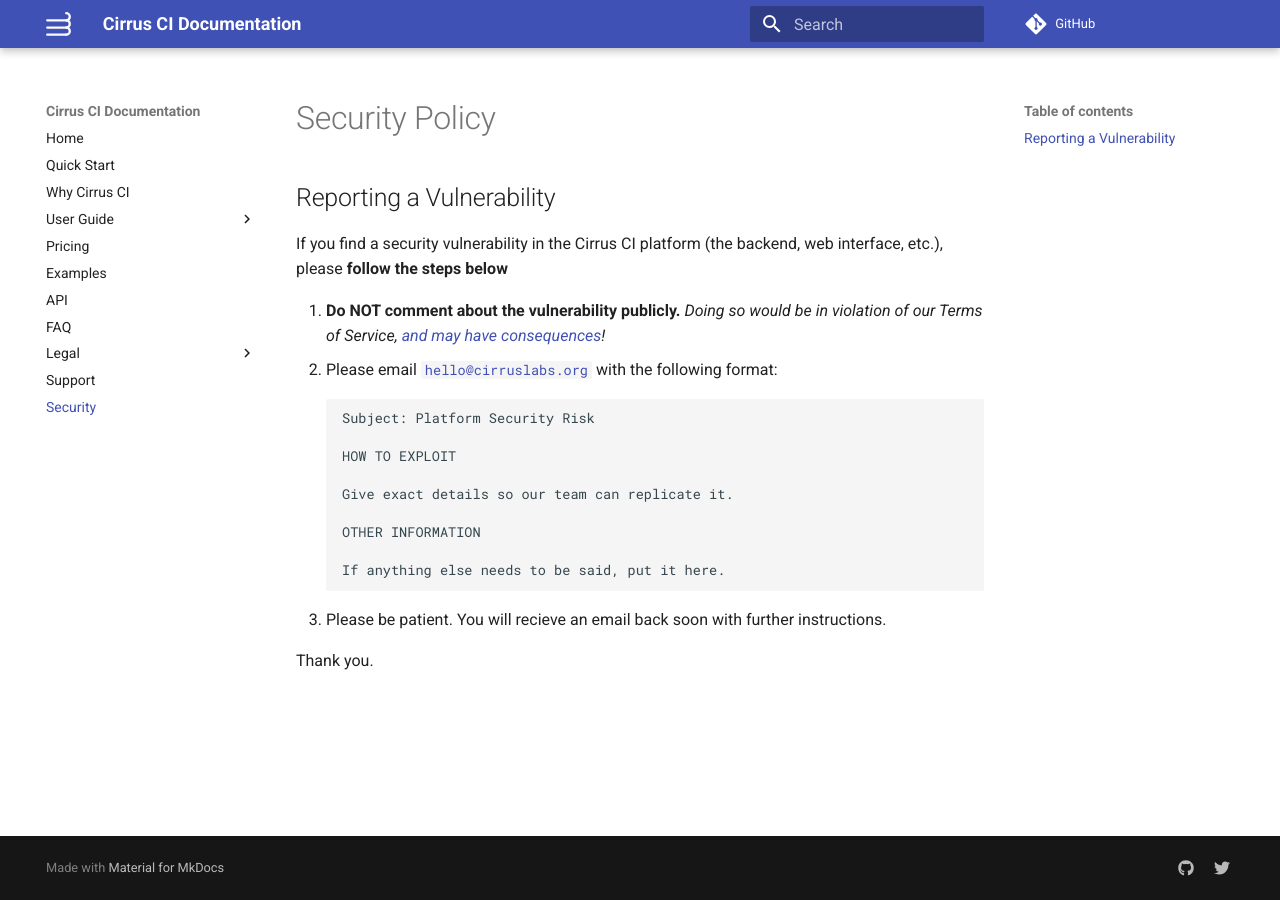
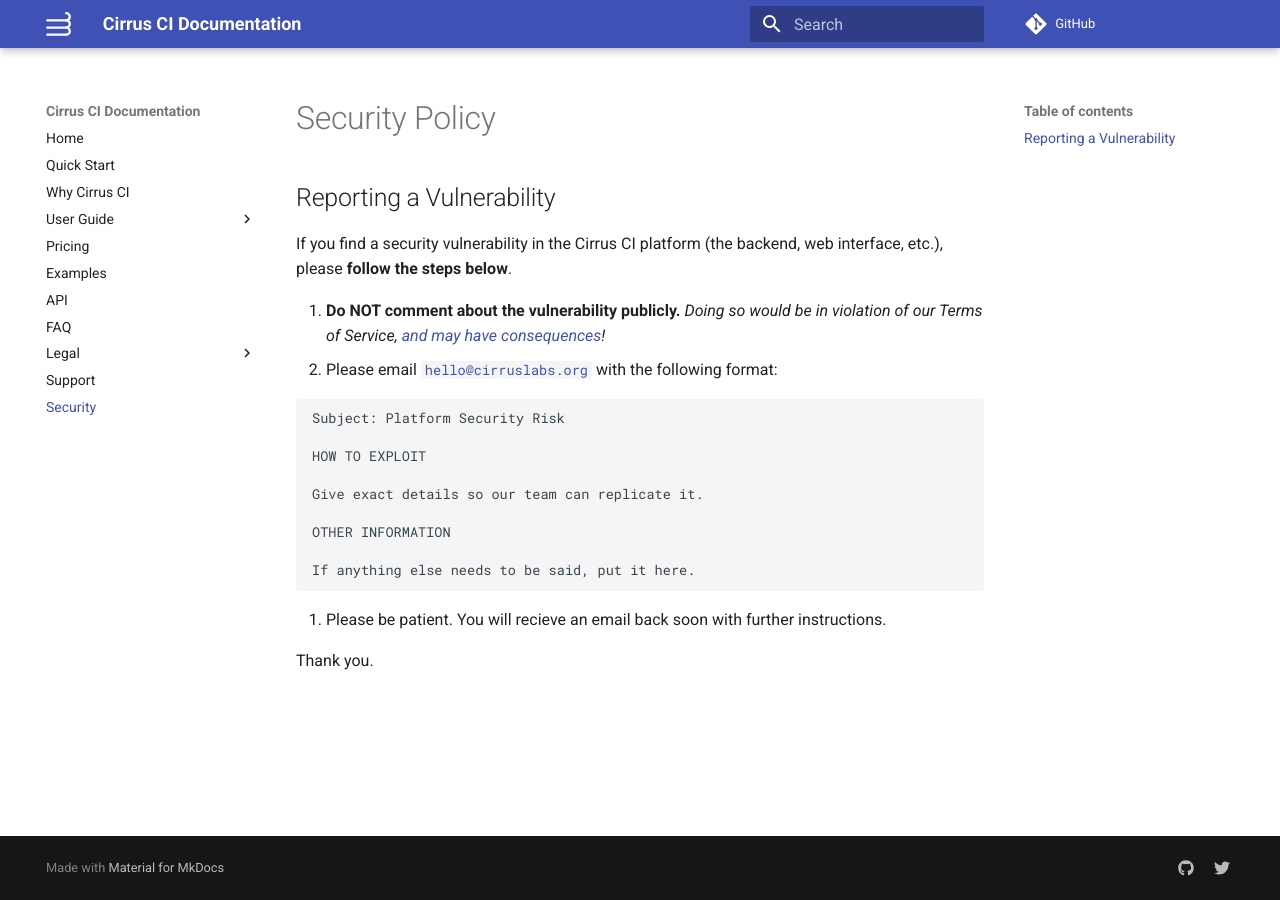
Before and after one commit to cirruslabs/cirrus-ci-docs, an MkDocs documentation site: the page built from docs/SECURITY.md, in a window 1280 px wide. Built offline with MkDocs 1.6.1 and Material for MkDocs 9.7.7, drawn with Linux system fonts in a browser that asks for light colours; comment, search, counter and statistics services are not loaded.

Commit message:
space out

````diff
--- a/docs/SECURITY.md
+++ b/docs/SECURITY.md
@@ -2,10 +2,11 @@
 
 ## Reporting a Vulnerability
 
-If you find a security vulnerability in the Cirrus CI platform (the backend, web interface, etc.), please **follow the steps below**
+If you find a security vulnerability in the Cirrus CI platform (the backend, web interface, etc.), please **follow the steps below**.
 
 1. **Do NOT comment about the vulnerability publicly.** *Doing so would be in violation of our Terms of Service, [and may have consequences](https://cirrus-ci.org/legal/terms/#cancellation-and-termination)!*
 1. Please email [`hello@cirruslabs.org`](mailto:hello@cirruslabs.org) with the following format:
+
   ```none
   Subject: Platform Security Risk
 
@@ -17,6 +18,7 @@ If you find a security vulnerability in the Cirrus CI platform (the backend, web
 
   If anything else needs to be said, put it here.
   ```
+
 1. Please be patient. You will recieve an email back soon with further instructions.
 
 Thank you.
````
